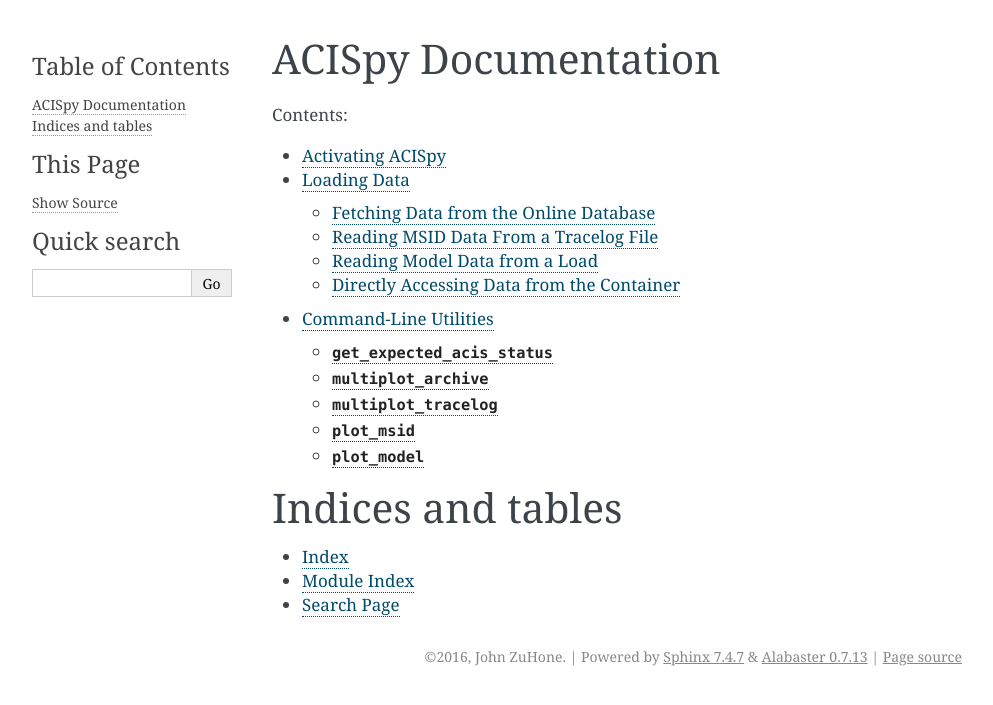
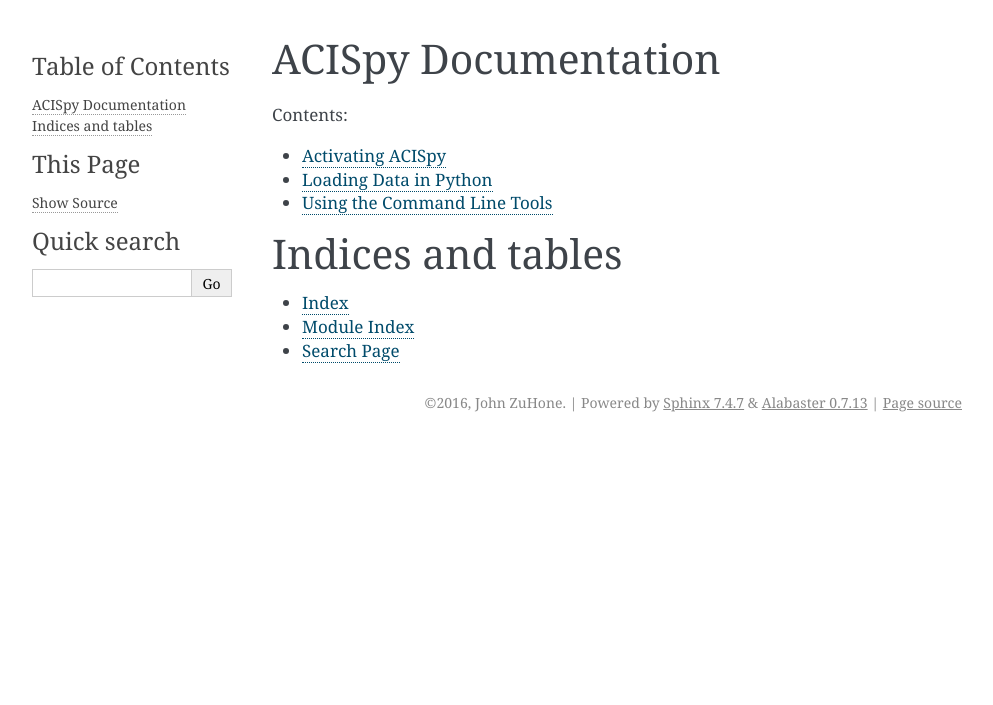
Before and after one commit to jzuhone/acispy, a Sphinx documentation site: the page built from doc/source/index.rst, in a window 1280 px wide. Shown: the top 705 px of the page, without its empty margins (148-1141 px from the left). Built offline with Sphinx 7.4.7, drawn with Linux system fonts in a browser that asks for light colours.

Commit message:
More doc updates

```diff
--- a/doc/source/command_line.rst
+++ b/doc/source/command_line.rst
@@ -1,5 +1,5 @@
-Command-Line Utilities
-======================
+Using the Command Line Tools
+============================
 
 For making quick plots and getting quick summaries of important information, the
 following command-line utilities are provided. For finer-grained control over plots
--- a/doc/source/index.rst
+++ b/doc/source/index.rst
@@ -9,7 +9,7 @@
 Contents:
 
 .. toctree::
-   :maxdepth: 2
+   :maxdepth: 1
 
    activating
    loading_data
--- a/doc/source/loading_data.rst
+++ b/doc/source/loading_data.rst
@@ -1,5 +1,5 @@
-Loading Data
-============
+Loading Data in Python
+======================
 
 ACISpy can work with ACIS-related data from the commanded states
 database, the engineering archive, or thermal models produced by Xija.
```
Also changed, not shown: other parts of doc/source/command_line.rst (+1 -0 lines).
